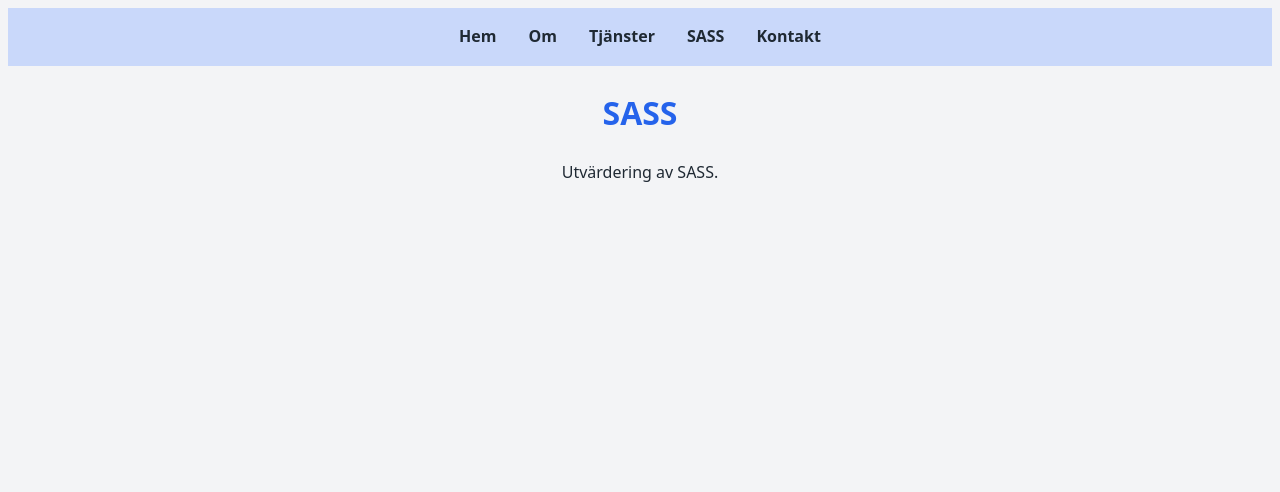
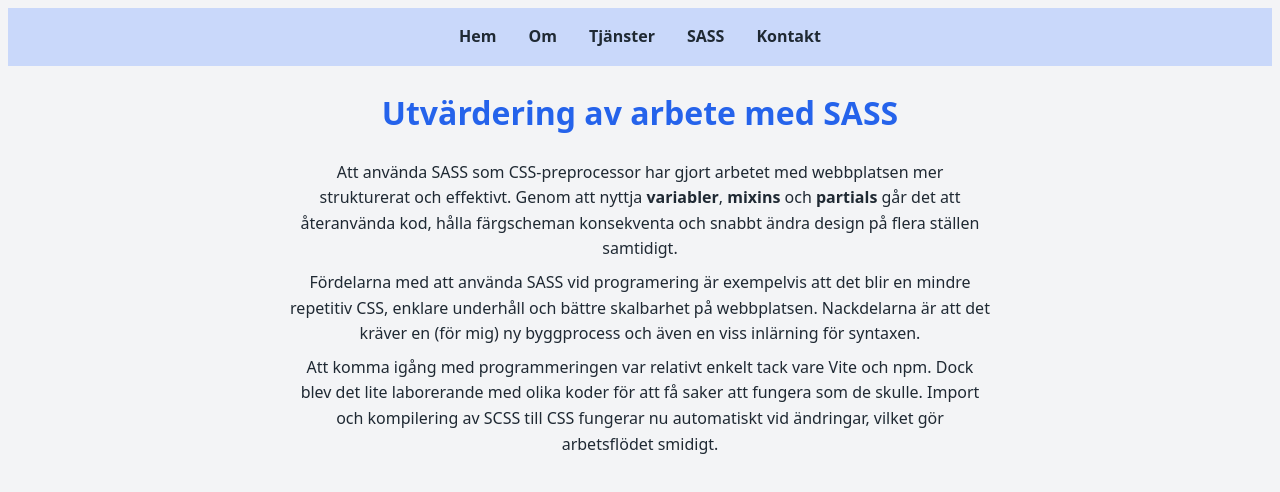
Before and after one commit to T-880/lab3, a website built with Vite: page sass.html in a window 1280 px wide. Built offline with nearby package versions, Linux system fonts and the light colour scheme.

Commit message:
La till en utvärdering av arbetet med SASS

```diff
--- a/sass.html
+++ b/sass.html
@@ -1,11 +1,13 @@
 <!doctype html>
 <html lang="sv">
+
 <head>
     <meta charset="UTF-8">
     <title>SASS</title>
     <meta name="viewport" content="width=device-width, initial-scale=1.0">
     <link rel="stylesheet" href="/src/scss/main.scss">
 </head>
+
 <body>
 
     <nav>
@@ -19,9 +21,22 @@
     </nav>
 
     <main>
-  <h1>SASS</h1>
-  <p>Utvärdering av SASS.</p>
+        <h1>Utvärdering av arbete med SASS</h1>
+
+        <p>Att använda SASS som CSS-preprocessor har gjort arbetet med webbplatsen mer strukturerat och effektivt.
+            Genom att nyttja <strong>variabler</strong>, <strong>mixins</strong> och <strong>partials</strong> går det
+            att återanvända kod, hålla färgscheman konsekventa och snabbt ändra design på flera ställen samtidigt.</p>
+
+        <p>Fördelarna med att använda SASS vid programering är exempelvis att det blir en mindre repetitiv CSS, enklare
+            underhåll och bättre skalbarhet på webbplatsen. Nackdelarna är att det kräver en (för mig) ny byggprocess
+            och även en viss inlärning för syntaxen.</p>
+
+        <p>Att komma igång med programmeringen var relativt enkelt tack vare Vite och npm. Dock blev det lite laborerande
+            med olika koder för att få saker att fungera som de skulle. Import och kompilering av
+            SCSS till CSS fungerar nu automatiskt vid ändringar, vilket gör arbetsflödet smidigt.</p>
+
     </main>
 
 </body>
+
 </html>
```
Also changed, not shown: index.html (+2 -2 lines). Lines whose indentation alone changed are shown as unchanged.
